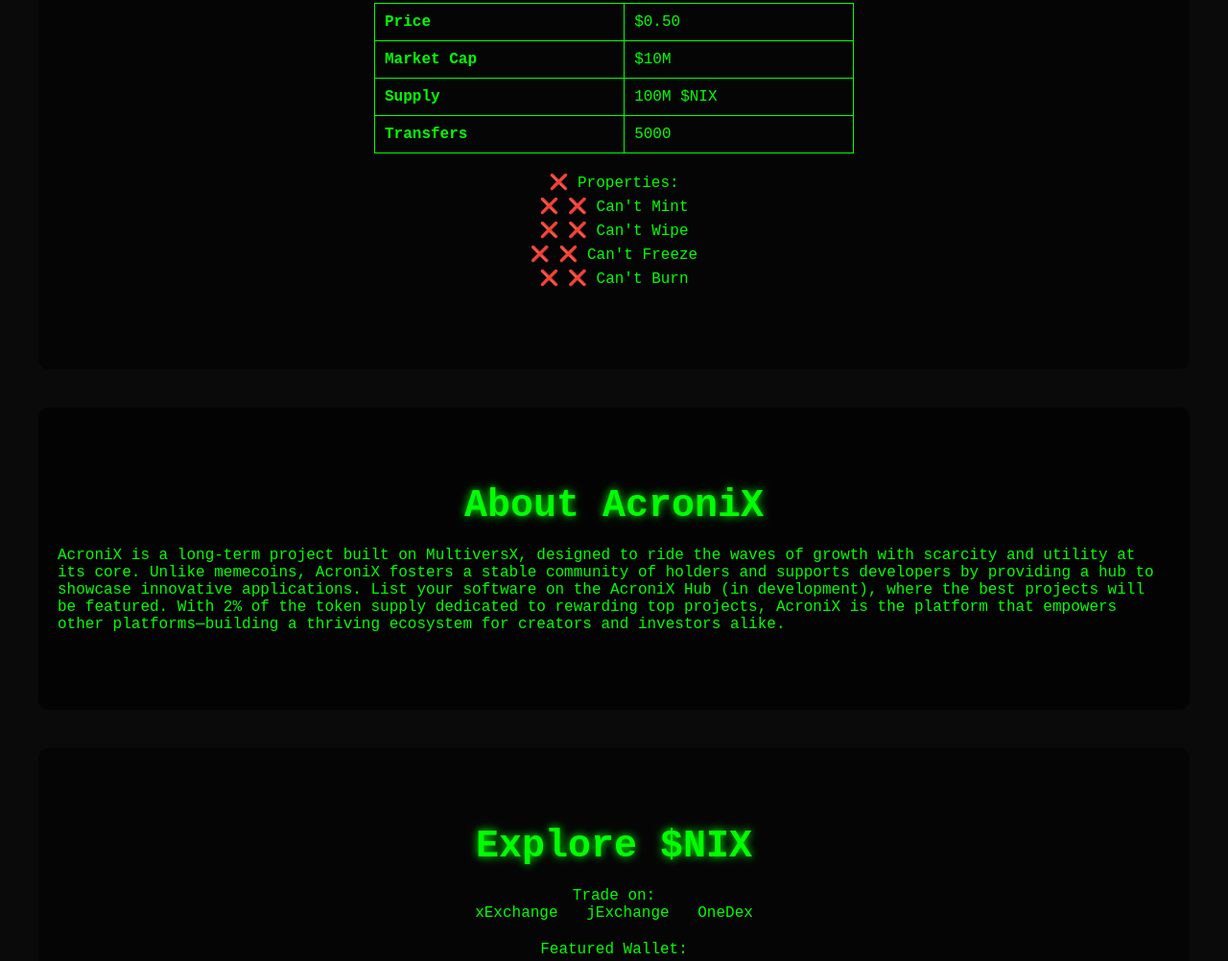
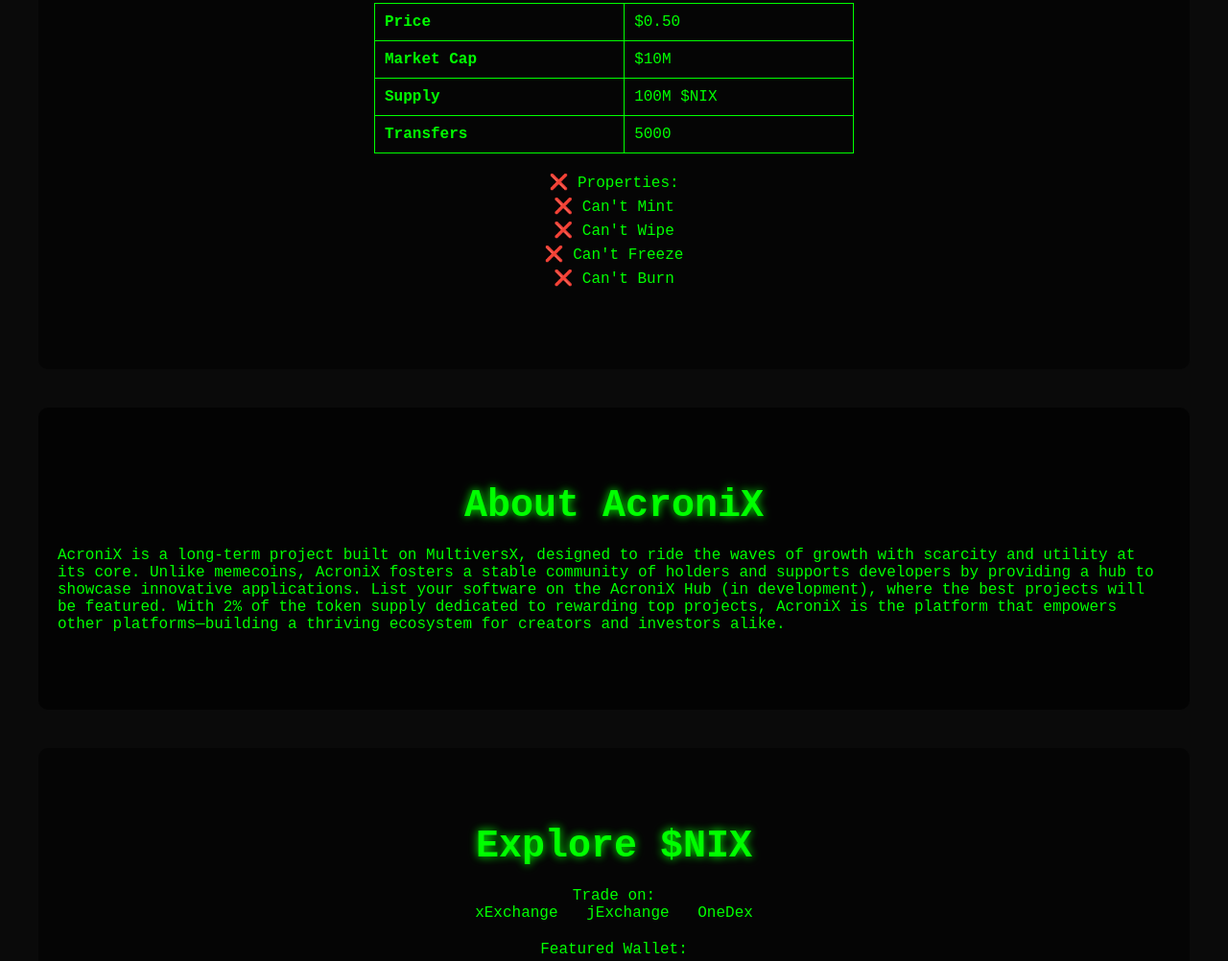
Before and after one commit to acronixmvx/website, a plain HTML site: page index.html in a window 1280 px wide. Shown: the part 987-1989 px from the top of the page at 96% size. Drawn offline with Linux system fonts and the light colour scheme.

Commit message:
Update index.html

```diff
--- a/index.html
+++ b/index.html
@@ -55,10 +55,10 @@
         </table>
         <div class="token-properties">
             <p>Properties:</p>
-            <p>❌ Can't Mint</p>
-            <p>❌ Can't Wipe</p>
-            <p>❌ Can't Freeze</p>
-            <p>❌ Can't Burn</p>
+            <p>Can't Mint</p>
+            <p>Can't Wipe</p>
+            <p>Can't Freeze</p>
+            <p>Can't Burn</p>
         </div>
     </section>
 
```
